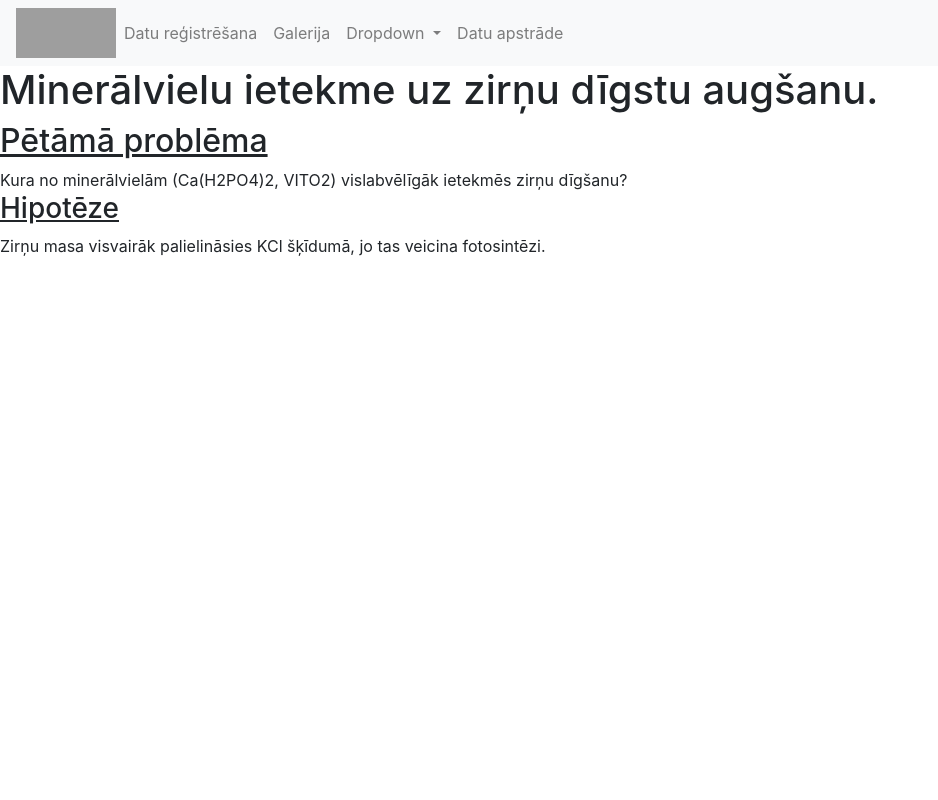
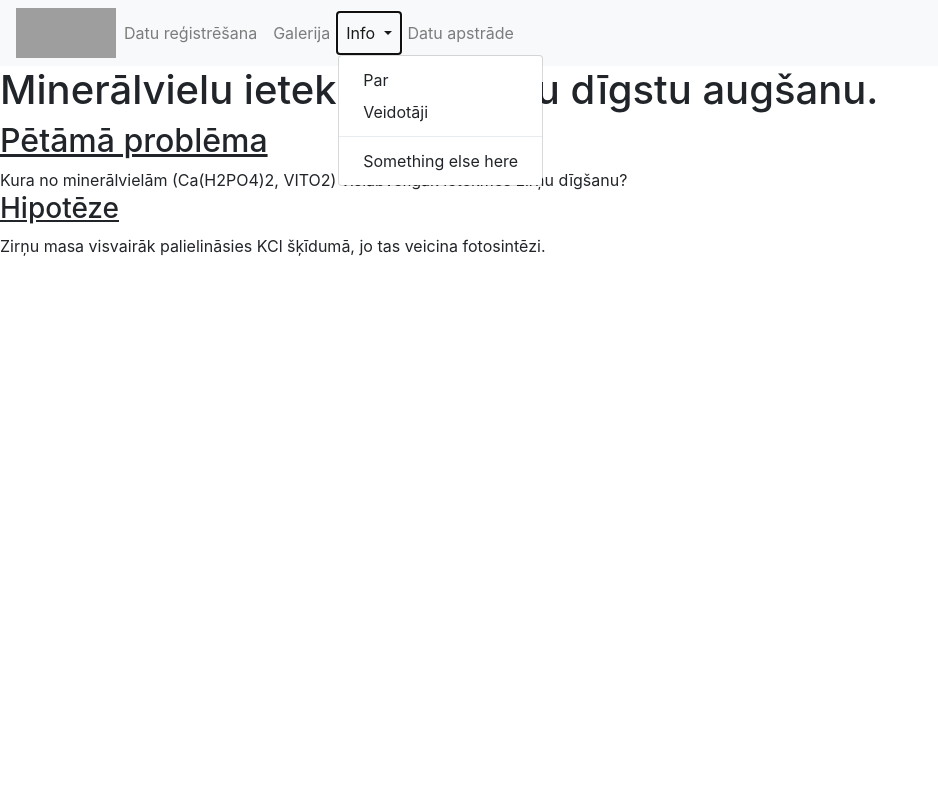
Before and after one commit to sungrauzis/pirmaprove, a Flask app: page /divi in a window 1280 px wide, after a click on "Info". Shown: the whole page, without its empty margins (0-938 px from the left). Run offline with Flask 2, Linux system fonts and the light colour scheme; some libraries are stand-ins or nearby versions; grey boxes are pictures that could not be loaded.

Commit message:
veidotaji

```diff
--- a/main.py
+++ b/main.py
@@ -26,7 +26,7 @@ def galerija():
     return render_template('galerija.html')
 
 @app.route('/veidotaji')
-def galerija():
+def veidotaji():
     return render_template('veidotaji.html')
 
 if __name__ == "__main__":
--- a/templates/divi.html
+++ b/templates/divi.html
@@ -29,11 +29,11 @@
       </li>
       <li class="nav-item dropdown">
         <a class="nav-link dropdown-toggle" href="#" id="navbarDropdown" role="button" data-toggle="dropdown" aria-haspopup="true" aria-expanded="false">
-          Dropdown
+          Info
         </a>
         <div class="dropdown-menu" aria-labelledby="navbarDropdown">
-          <a class="dropdown-item" href="#">Action</a>
-          <a class="dropdown-item" href="#">Another action</a>
+          <a class="dropdown-item" href="#">Par</a>
+          <a class="dropdown-item" href="{{url_for('veidotaji')}}">Veidotāji</a>
           <div class="dropdown-divider"></div>
           <a class="dropdown-item" href="#">Something else here</a>
         </div>
@@ -51,6 +51,11 @@
   <u><h2>Pētāmā problēma</h2></u>
 Kura no minerālvielām (Ca(H2PO4)2, VITO2) vislabvēlīgāk ietekmēs zirņu dīgšanu?
 	<u><h3>Hipotēze</h3></u>
-	Zirņu masa visvairāk palielināsies KCl šķīdumā, jo tas veicina fotosintēzi.
-  </body>
+  Zirņu masa visvairāk palielināsies KCl šķīdumā, jo tas veicina fotosintēzi.
+
+  <script src="https://code.jquery.com/jquery-3.2.1.slim.min.js" integrity="sha384-KJ3o2DKtIkvYIK3UENzmM7KCkRr/rE9/Qpg6aAZGJwFDMVNA/GpGFF93hXpG5KkN" crossorigin="anonymous"></script>
+<script src="https://cdnjs.cloudflare.com/ajax/libs/popper.js/1.12.9/umd/popper.min.js" integrity="sha384-ApNbgh9B+Y1QKtv3Rn7W3mgPxhU9K/ScQsAP7hUibX39j7fakFPskvXusvfa0b4Q" crossorigin="anonymous"></script>
+<script src="https://maxcdn.bootstrapcdn.com/bootstrap/4.0.0/js/bootstrap.min.js" integrity="sha384-JZR6Spejh4U02d8jOt6vLEHfe/JQGiRRSQQxSfFWpi1MquVdAyjUar5+76PVCmYl" crossorigin="anonymous"></script>
+
+</body>
 </html>
--- a/templates/viens.html
+++ b/templates/viens.html
@@ -33,11 +33,11 @@
       </li>
       <li class="nav-item dropdown">
         <a class="nav-link dropdown-toggle" href="#" id="navbarDropdown" role="button" data-toggle="dropdown" aria-haspopup="true" aria-expanded="false">
-          Dropdown
+          Info
         </a>
         <div class="dropdown-menu" aria-labelledby="navbarDropdown">
-          <a class="dropdown-item" href="#">Action</a>
-          <a class="dropdown-item" href="#">Another action</a>
+          <a class="dropdown-item" href="#">Par</a>
+          <a class="dropdown-item" href="{{url_for('veidotaji')}}">Veidotāji</a>
           <div class="dropdown-divider"></div>
           <a class="dropdown-item" href="#">Something else here</a>
         </div>
```
Also changed, not shown: templates/galerija.html (+6 -3 lines), templates/veidotaji.html (+11 -7 lines).
